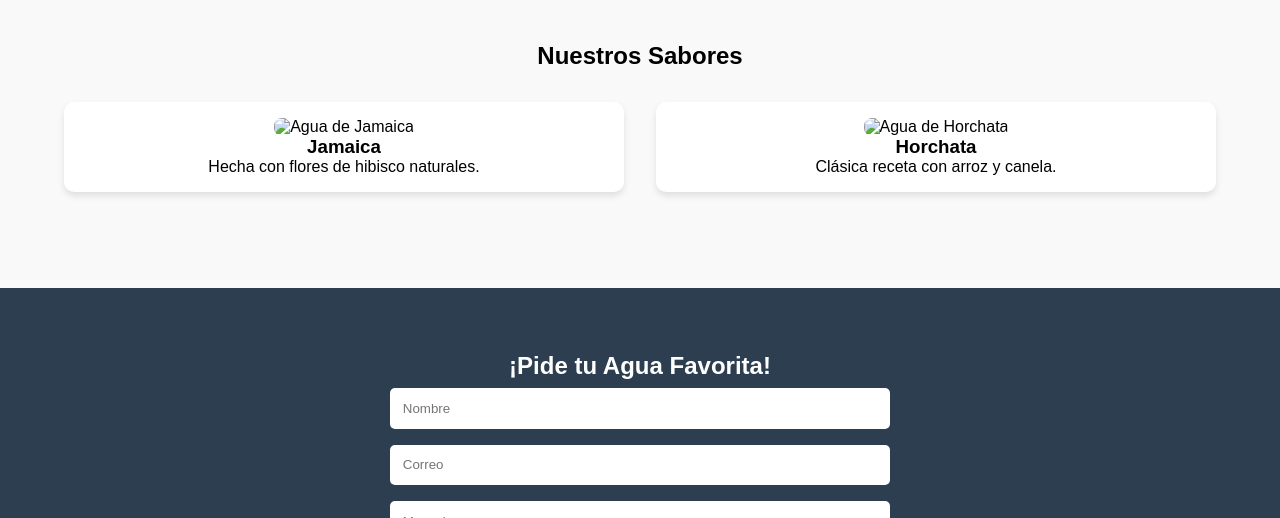
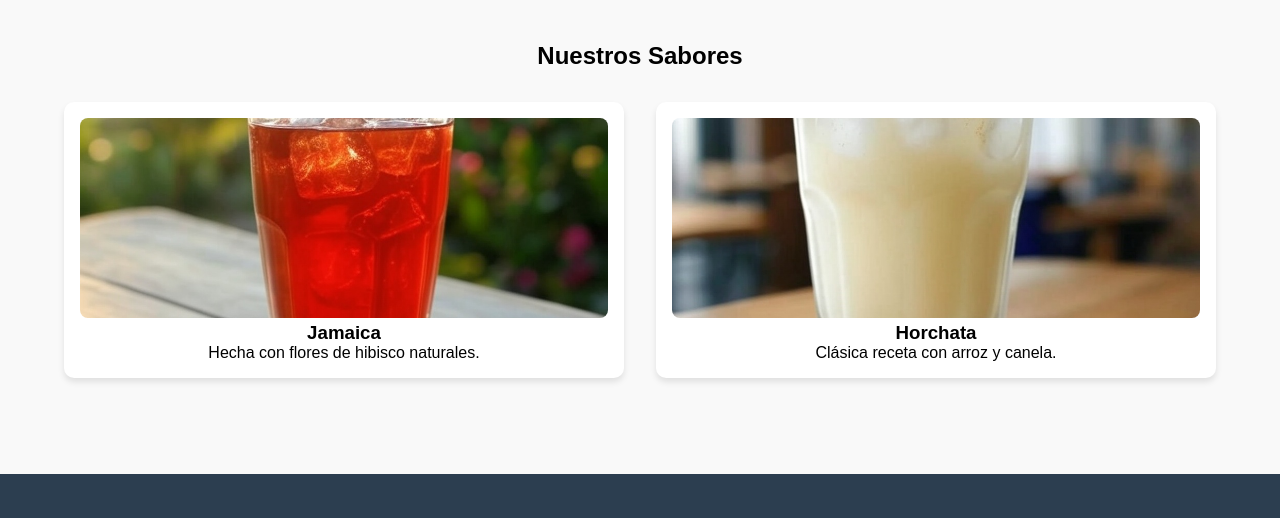
Before and after one commit to rotfflores/aguas, a plain HTML site: page index.html in a window 1280 px wide. Shown: the part 722-1240 px from the top of the page. Drawn offline with Linux system fonts and the light colour scheme; the site is published under a folder, as on GitHub Pages, so addresses that start at the root find nothing.

Commit message:
correct img

```diff
--- a/index.html
+++ b/index.html
@@ -25,12 +25,12 @@
         <h2>Nuestros Sabores</h2>
         <div class="grid-aguas">
             <div class="card-agua">
-                <img src="/img/image-jamaica.jpg" alt="Agua de Jamaica">
+                <img src="img/image-jamaica.jpg" alt="Agua de Jamaica">
                 <h3>Jamaica</h3>
                 <p>Hecha con flores de hibisco naturales.</p>
             </div>
             <div class="card-agua">
-                <img src="/img/image-horchata.jpg" alt="Agua de Horchata">
+                <img src="img/image-horchata.jpg" alt="Agua de Horchata">
                 <h3>Horchata</h3>
                 <p>Clásica receta con arroz y canela.</p>
             </div>
```
